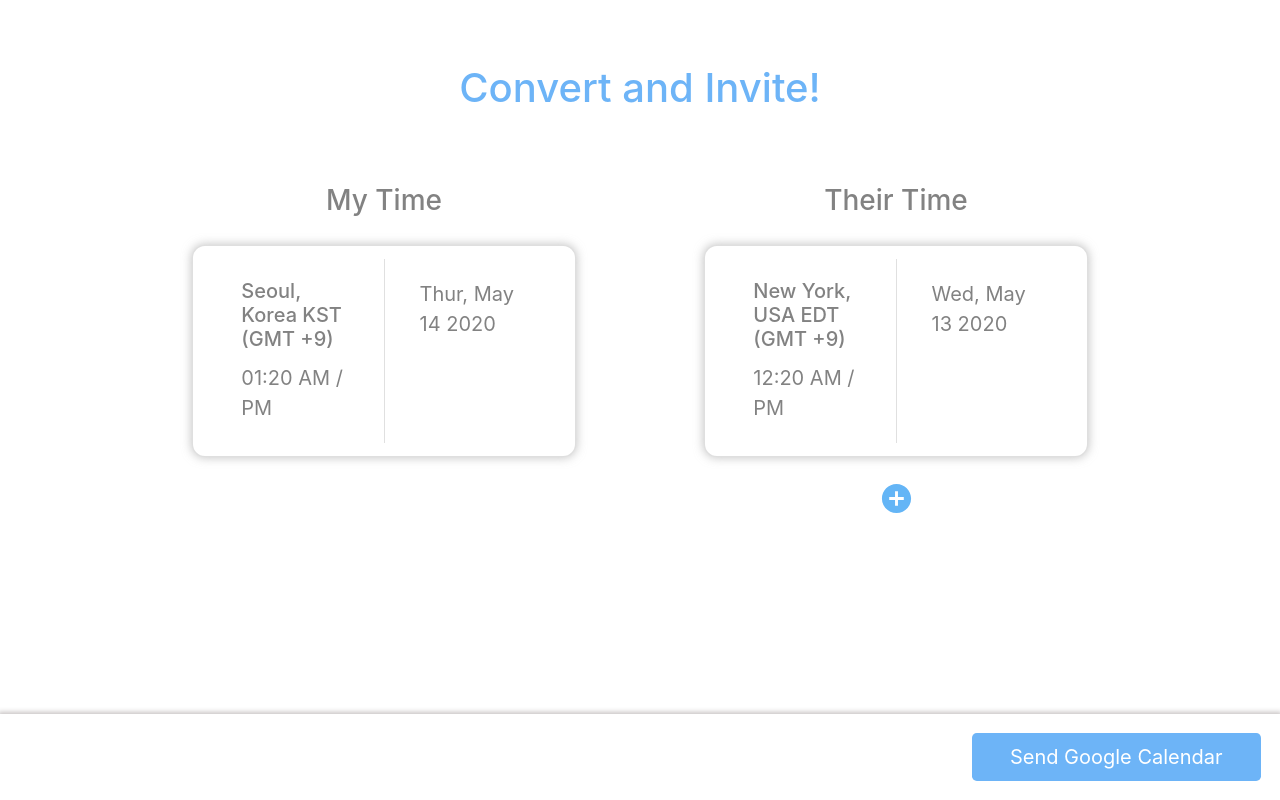
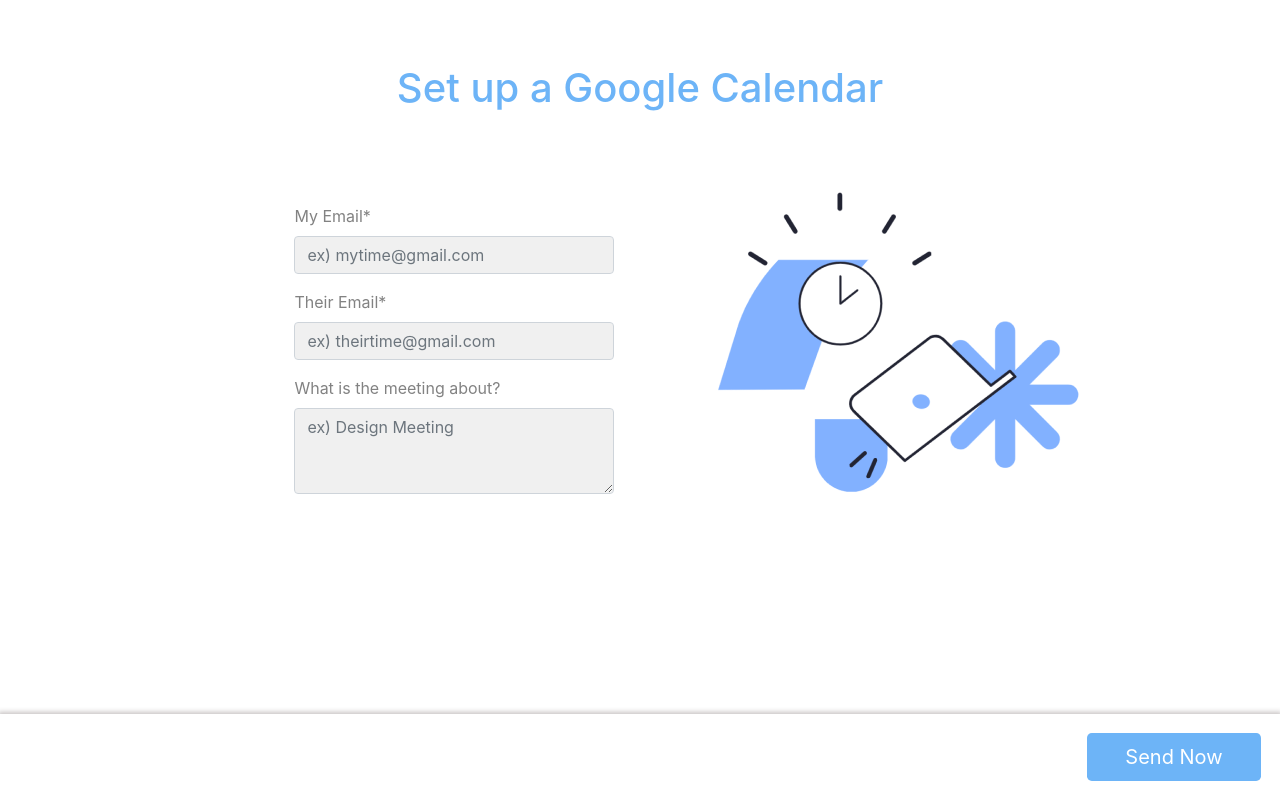
Before and after one commit to bungaepyo/web-app-inaeng-chinaeng, a React (Create React App) app: page / in a window 1280 px wide. Built offline with nearby package versions, Linux system fonts and the light colour scheme.

Commit message:
Invite page + Home header align

```diff
--- a/src/App.js
+++ b/src/App.js
@@ -2,6 +2,7 @@
 import './styles/App.css';
 import 'bootstrap/dist/css/bootstrap.min.css';
 import Home from "./components/Home";
+import Invite from "./components/Invite";
 import {BrowserRouter as Router, Route} from "react-router-dom";
 
 
@@ -9,7 +10,7 @@
 
     render() {
         return <Router>
-            <Route path="/" component={Home}/>
+            <Route path="/" component={Invite}/>
         </Router>
     }
 }
--- a/src/components/Home.js
+++ b/src/components/Home.js
@@ -7,11 +7,13 @@
 import AddCircleIcon from '@material-ui/icons/AddCircle';
 import IconButton from '@material-ui/core/IconButton';
 import blue from "@material-ui/core/colors/blue";
+import mainLogo from '../images/logo.png';
 
 class Home extends React.Component{
     render(){
         return  <div className="app">
                         <div className="header">
+                            <img src={mainLogo} alt="main-logo"/>
                             <h1 id="main-title">Convert and Invite!</h1>
                         </div>
 
@@ -87,7 +89,7 @@
 
                         <div className="footer">
                             <Button
-                                className="send_google_button"
+                                className="send_button"
                                 variant="send"
                                 size="lg"
                                 style={{color:"white", background:"#6DB4F7"}}>
--- /dev/null
+++ b/src/components/Invite.js
@@ -0,0 +1,51 @@
+import React from "react";
+import '../styles/Invite.css';
+import { Button, Form } from "react-bootstrap";
+import inviteImage from '../images/invite.png'
+
+class Invite extends React.Component{
+    render(){
+        return  <div className="app">
+                        <div className="header">
+                            <h1 id="main-title">Set up a Google Calendar</h1>
+                        </div>
+
+                        <div className="invite-form-holder">
+
+                            <div className="invite-form">
+                                <Form>
+                                    <Form.Group controlId="myEmail">
+                                        <Form.Label className="form-label">My Email*</Form.Label>
+                                        <Form.Control className="form-input" type="email" placeholder="ex) mytime@gmail.com"/>
+                                    </Form.Group>
+                                    <Form.Group controlId="theirEmail">
+                                        <Form.Label className="form-label">Their Email*</Form.Label>
+                                        <Form.Control className="form-input" type="email" placeholder="ex) theirtime@gmail.com"/>
+                                    </Form.Group>
+                                    <Form.Group controlId="meetingAbout">
+                                        <Form.Label className="form-label">What is the meeting about?</Form.Label>
+                                        <Form.Control className="form-input" as="textarea" rows="3" placeholder="ex) Design Meeting"/>
+                                    </Form.Group>
+                                </Form>
+                            </div>
+
+                            <div className="invite-image">
+                                <img src={inviteImage} alt="invite-img"/>
+                            </div>
+
+                        </div>
+
+                        <div className="footer">
+                            <Button
+                                className="send_button"
+                                variant="send"
+                                size="lg"
+                                style={{color:"white", background:"#6DB4F7"}}>
+                                    Send Now
+                            </Button>{' '}
+                        </div>
+                </div>;
+    }
+}
+
+export default Invite;
--- a/src/styles/Home.css
+++ b/src/styles/Home.css
@@ -6,6 +6,9 @@
     text-align: center;
     padding-top: 5%;
     color: #6DB4F7;
+    display: flex;
+    align-items: center;
+    justify-content: center;
 }
 
 body{
@@ -59,7 +62,7 @@
     padding: 10pt;
 }
 
-.send_google_button {
+.send_button {
     float: right;
     padding-left: 3%;
     padding-right: 3%;
--- /dev/null
+++ b/src/styles/Invite.css
@@ -0,0 +1,65 @@
+html, body, #root, .app{
+    height: 100%;
+}
+
+.header{
+    text-align: center;
+    padding-top: 5%;
+    color: #6DB4F7;
+    display: flex;
+    align-items: center;
+    justify-content: center;
+}
+
+body{
+    margin: 0;
+    padding: 0;
+    height:100%;
+}
+
+.invite-form-holder{
+    margin-top: 5%;
+    display: flex;
+    align-items: center;
+    justify-content: center;
+}
+
+.invite-form{
+    width: 25%;
+    margin-right: 2%;
+}
+
+.invite-image{
+    width: 25%;
+    margin-left: 2%;
+}
+
+.form-label{
+    color: #828282;
+}
+
+.form-input{
+    background-color: #F0F0F0;
+    margin-bottom: 5%;
+}
+
+.title{
+    text-align: center;
+    padding-bottom: 5%;
+    color: #828282;
+}
+
+.send_button {
+    float: right;
+    padding-left: 3%;
+    padding-right: 3%;
+}
+
+.footer{
+    padding: 1.5%;
+    box-shadow: 0 0 5px 2px #C7C3C3;
+    position: absolute;
+    left:0;
+    bottom:0;
+    right:0;
+}
```
Also changed, not shown: src/images/invite.png (added), src/images/logo.png (added).
